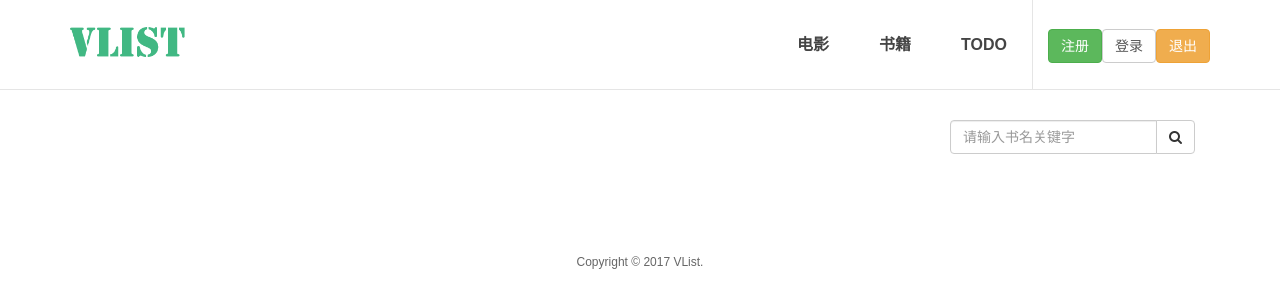
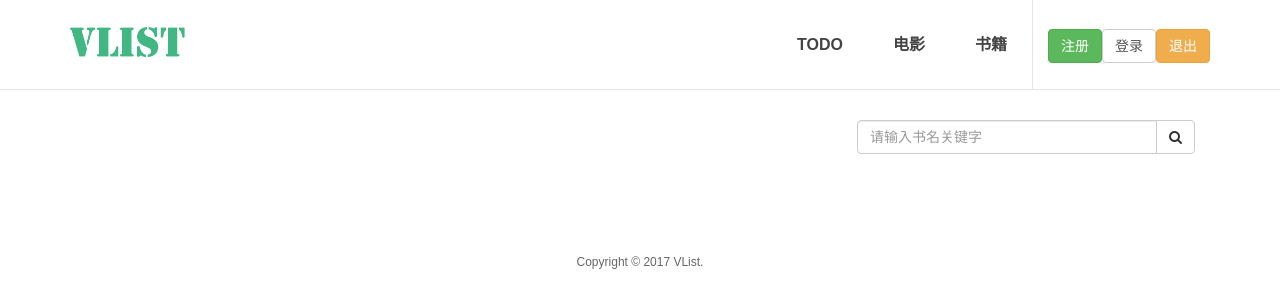
Before and after one commit to HannaLiu/VList, a Vue app: page /book in a window 1280 px wide. Shown: the top 308 px of the page. Built offline with nearby package versions, Linux system fonts and the light colour scheme; what vue-resource would draw is missing.

Commit message:
Change the page order

```diff
--- a/src/components/book.vue
+++ b/src/components/book.vue
@@ -99,6 +99,6 @@
 </script>
 
 <style scoped>
-	.search_input{width: 300px;}
+	.form-control.search_input{width: 300px;}
 	.message{margin-right: 10px;}
 </style>
--- a/src/components/main.vue
+++ b/src/components/main.vue
@@ -20,13 +20,13 @@
 						<router-link to="/">首页</router-link>
 					</li>-->
 					<li>
+						<router-link to="/">TODO</router-link>
+					</li>
+					<li>
 						<router-link to="/movie">电影</router-link>
 					</li>
 					<li>
 						<router-link to="/book">书籍</router-link>
-					</li>
-					<li>
-						<router-link to="/todolist">TODO</router-link>
 					</li>
 				</ul>
 			</nav>
@@ -60,7 +60,7 @@
 					return
 				}
 				//返回主页
-				window.location.href="index"
+				window.location.href="./"
 				store.commit('singout');
 				this.user = []
 				this.user.push({
--- a/src/components/movie.vue
+++ b/src/components/movie.vue
@@ -110,7 +110,7 @@
 </script>
 
 <style scoped>
-	.search_input {
+	.form-control.search_input {
 		width: 300px;
 	}
 
--- a/src/main.js
+++ b/src/main.js
@@ -20,7 +20,7 @@ const router = new VueRouter({
 		routes: [
 		{
 			path: '/',
-			component: login
+			component: todolist
 		}, {
 			path: '/login',
 			component: login
```
